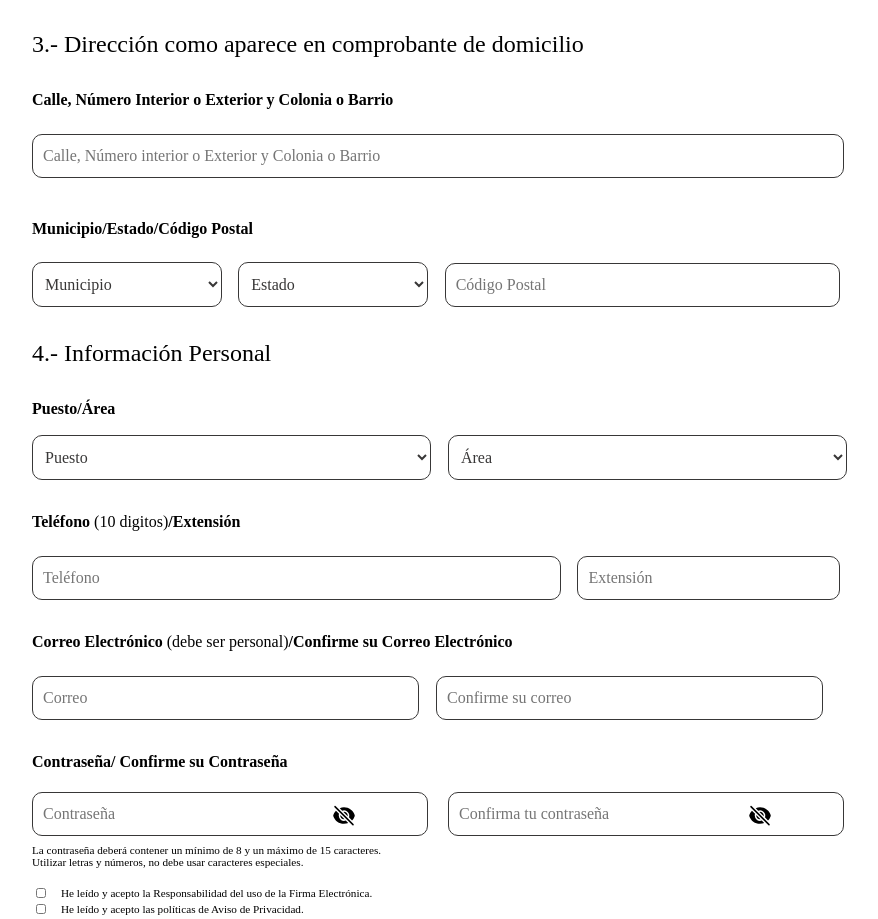
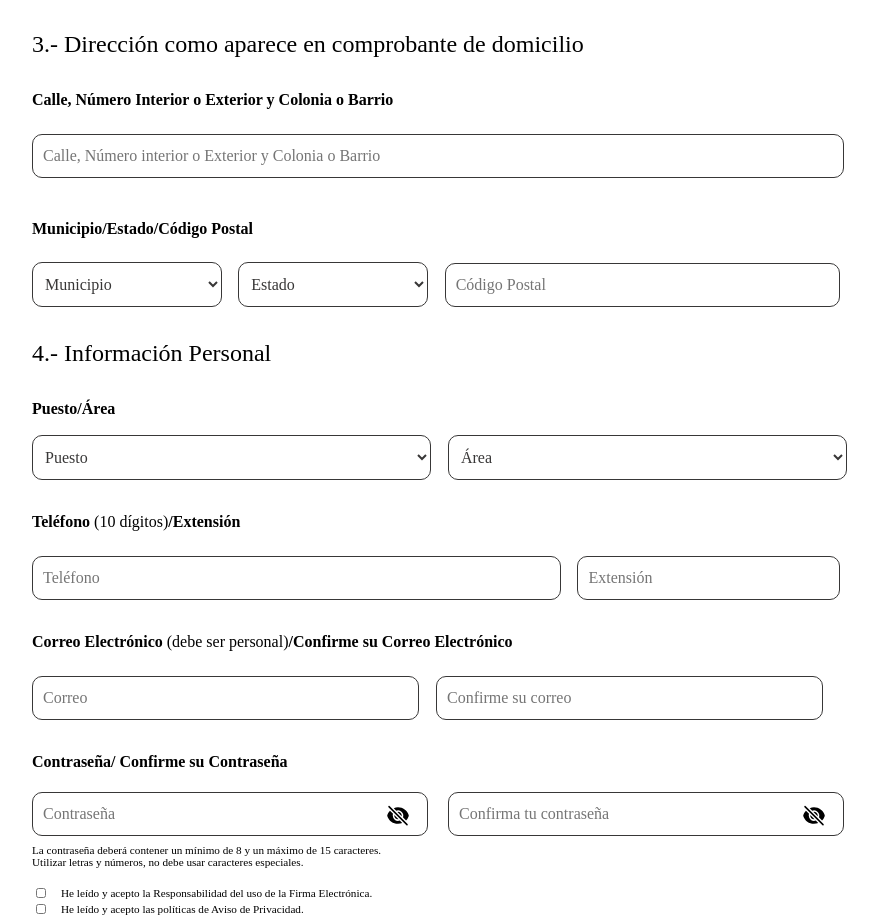
Before and after one commit to VicReyes1/firma_electronida_front_end, a React (Create React App) app: page /preregistro in a window 1280 px wide. Shown: the part 1655-2574 px from the top of the page, without its empty margins (192-1070 px from the left). Built offline with nearby package versions, Linux system fonts and the light colour scheme; the HTML template or start-up script is replaced by a standard one; a web font is replaced by a local one.

Commit message:
Arreglos Dani

```diff
--- a/src/css/Preregistro.css
+++ b/src/css/Preregistro.css
@@ -262,7 +262,7 @@ input {
   position: absolute;
   top: 50%;
   transform: translateY(-30%);
-  left: 600px; /* Este valor es un poco arbitrario, quizás quieras ajustarlo según tu diseño */
+  left: 90%; /* Este valor es un poco arbitrario, quizás quieras ajustarlo según tu diseño */
 }
 
 @media screen and (min-width: 768px) and (max-width: 1424px) {
@@ -326,7 +326,7 @@ input {
   position: absolute;
   top: 50%;
   transform: translateY(-30%);
-  left: 300px; /* Este valor es un poco arbitrario, quizás quieras ajustarlo según tu diseño */
+  left: 85%; /* Este valor es un poco arbitrario, quizás quieras ajustarlo según tu diseño */
 }
 
 }
--- a/src/pages/Usuario/Preregistro.js
+++ b/src/pages/Usuario/Preregistro.js
@@ -381,7 +381,7 @@ function Preregistro() {
 
         <div className="inputs">
         <input
-          style={{ marginRight: '2%' }}
+          style={{ marginRight: '1%' }}
           type="text"
           value={curp}
           onChange={(e) => {
@@ -476,7 +476,7 @@ function Preregistro() {
 
         <div className='text_formulario'>
         <span style={{ fontWeight: 'bold' }}>Teléfono  </span>
-        (10 digitos)
+        (10 dígitos)
         <span style={{ fontWeight: 'bold' }}>/Extensión</span>
         </div>
 
```
